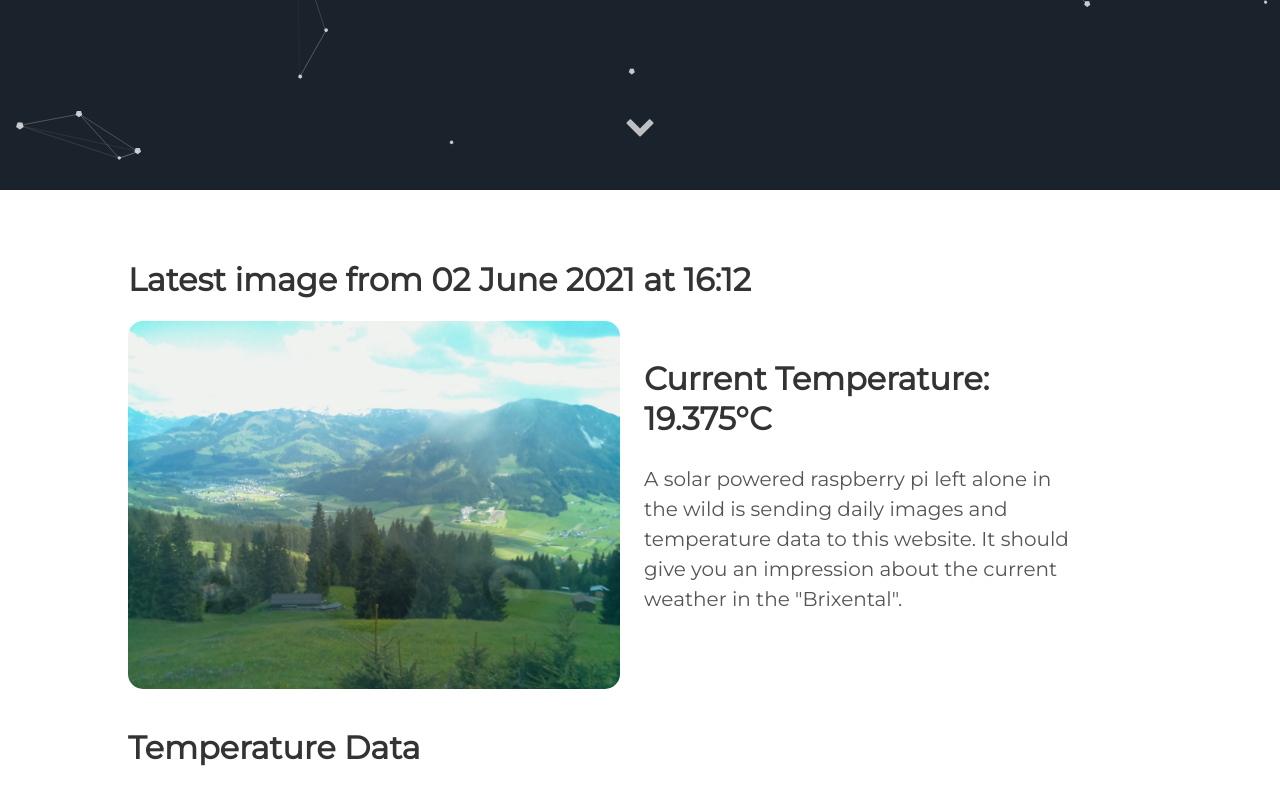
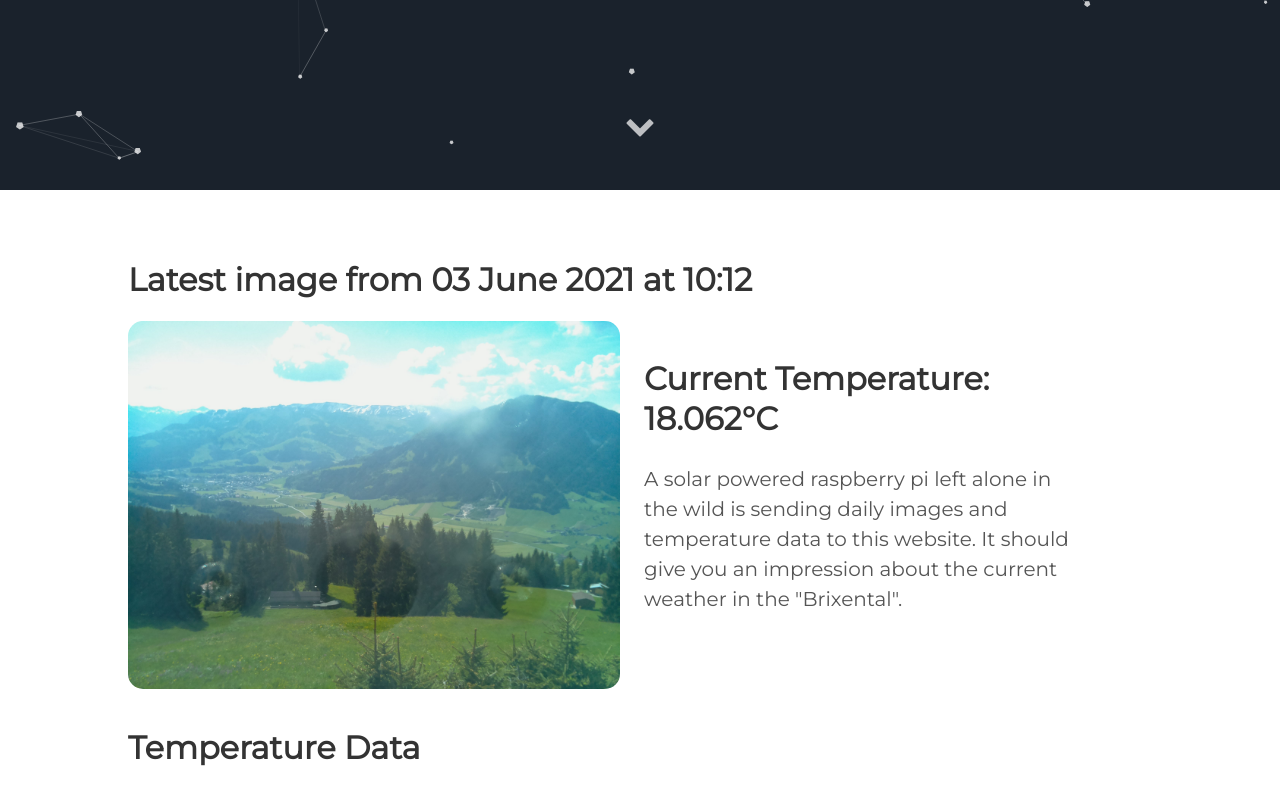
Before and after one commit to vektorious/vektorious.github.io, a Jekyll site: the page built from resources/huette.md, in a window 1280 px wide and 900 px high, scrolled down 710 px. Shown: the top 805 px of the window. Built offline with Jekyll 4.4.1, drawn with Linux system fonts in a browser that asks for light colours.

Commit message:
I'm a bot beep boop

```diff
--- a/resources/huette.md
+++ b/resources/huette.md
@@ -6,13 +6,13 @@ image: '/assets/img/'
 description: 'Live image from the Austrian alps'
 twitter_text: ' '
 ---
-## Latest image from 02 June 2021 at 16:12
+## Latest image from 03 June 2021 at 10:12
 <div class="huette">
   <div class="huette-image">
     <img src="{{ "/assets/img/huette.jpg" | prepend: site.baseurl }}">
   </div>
   <div class="huette-text">
-        <h2>Current Temperature: 19.375°C</h2>
+        <h2>Current Temperature: 18.062°C</h2>
         <p>A solar powered raspberry pi left alone in the wild is sending daily images and temperature data to this website. It should give you an impression about the current weather in the "Brixental".</p>
 
   </div>
```
Also changed, not shown: rpi-script/2021-06-03_101115.txt (renamed from rpi-script/2021-06-02_161111.txt, +5 -5 lines), rpi-script/huette.md (+2 -2 lines), assets/img/huette.jpg, assets/img/temp_plot.png, rpi-script/temp_plot.png, 1 other file.
